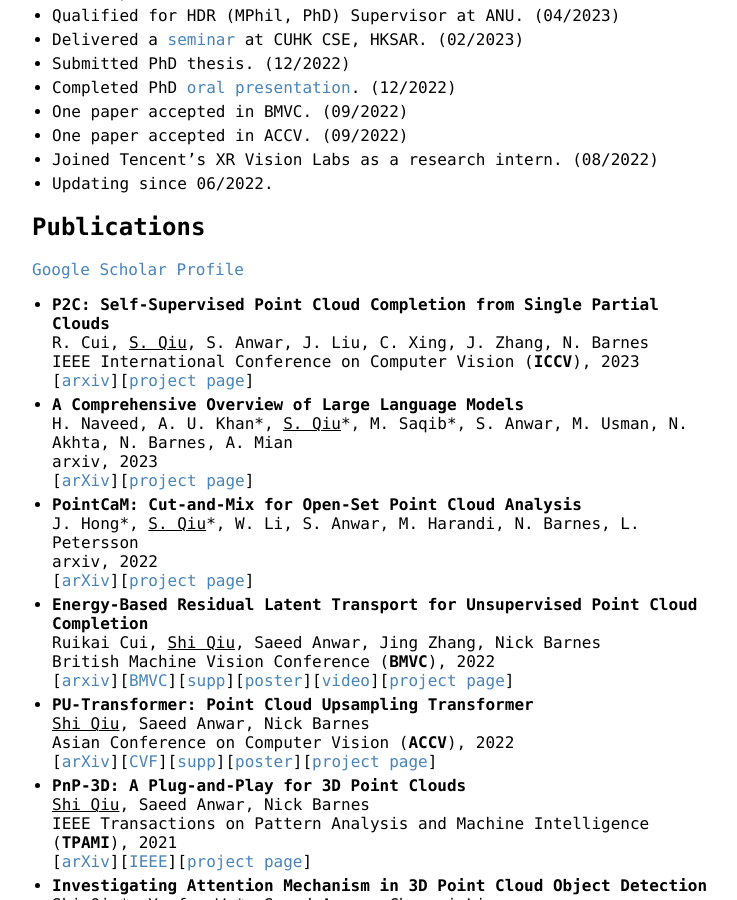
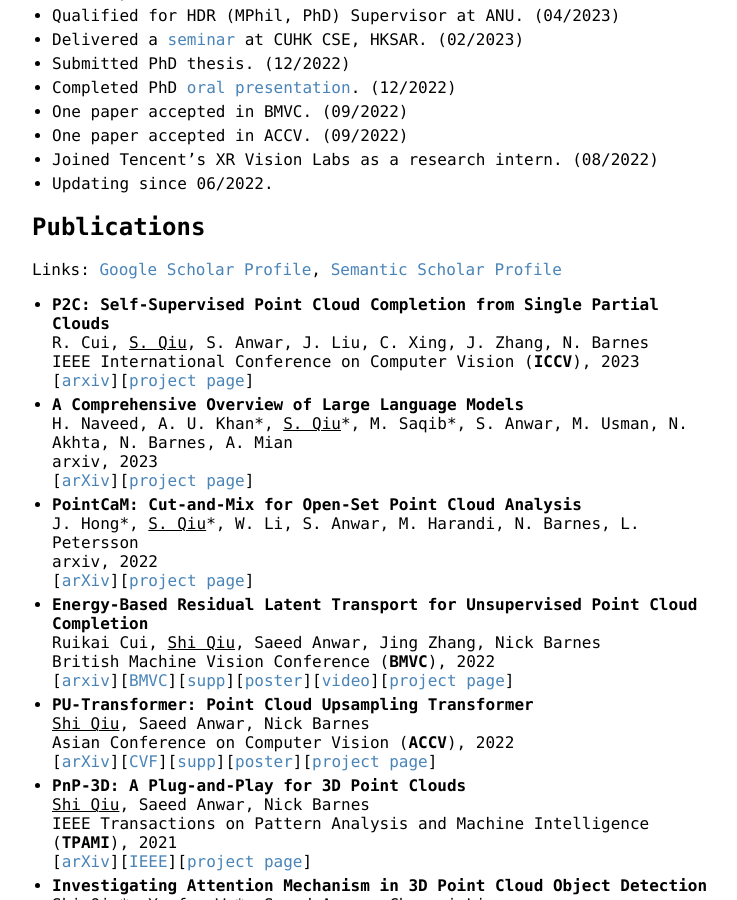
Before and after one commit to ShiQiu0419/ShiQiu0419.github.io, a Jekyll site: the page built from index.md, in a window 1280 px wide and 900 px high, scrolled down 461 px. Shown: the whole window, without its empty margins (258-995 px from the left). Built offline with Jekyll 4.4.1, drawn with Linux system fonts in a browser that asks for light colours; our own code applies the rules of GitHub Pages for plain Markdown files.

Commit message:
Update index.md

```diff
--- a/index.md
+++ b/index.md
@@ -22,7 +22,7 @@ I will be joining the Department of Computer Science and Engineering at The Chin
 * Updating since 06/2022.
 
 ## Publications
-[Google Scholar Profile](https://scholar.google.com/citations?user=OPNVthUAAAAJ)
+Links: [Google Scholar Profile](https://scholar.google.com/citations?user=OPNVthUAAAAJ), [Semantic Scholar Profile](https://www.semanticscholar.org/author/Shi-Qiu/2055117257)
 * **P2C: Self-Supervised Point Cloud Completion from Single Partial Clouds**
 R. Cui, <ins>S. Qiu</ins>, S. Anwar, J. Liu, C. Xing, J. Zhang, N. Barnes
 IEEE International Conference on Computer Vision (**ICCV**), 2023
```
